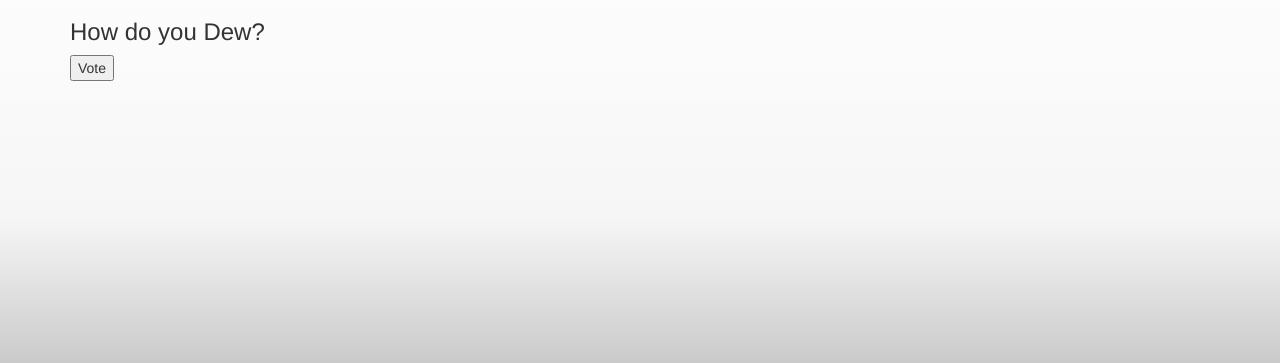
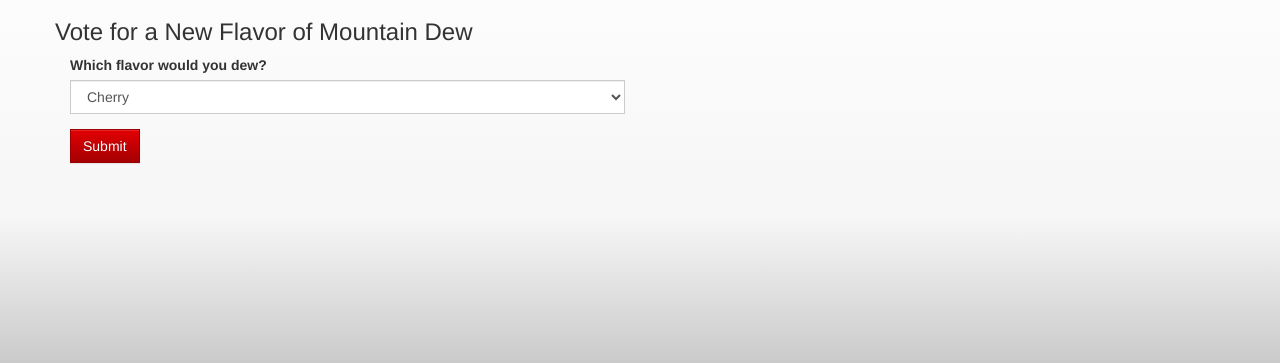
Before and after one commit to alexlanza/cs399_agency, a Django app: page /campaigns/mtndewpoll in a window 1280 px wide. Shown: the part 101-464 px from the top of the page. Run offline with Django 3.2, Linux system fonts and the light colour scheme; parts of the project's set-up code (start-up, migrations or seed data) failed here and were passed over; some libraries are stand-ins or nearby versions.

Commit message:
added form and request handling

```diff
--- a/agency/templates/mtndewpoll.html
+++ b/agency/templates/mtndewpoll.html
@@ -3,24 +3,31 @@
 {% endblock %}
 
 {% block title %}
-Home
+    Vote for a New Flavor of Mountain Dew
 {% endblock %}
 {% block content %}
 
-<div class="container">
-    <div class="row">
-        <div class="col-sm-12">
-            <h3>How do you Dew?</h3>
-			<form action="/mtndewpoll/vote/" method="post">
-
-			{% for choice in form.field.flavor %}
-				{{ choice.value }}
-			{% endfor %}
-
-			<input type="submit" value="Vote" />
-			</form>
+    <div class="container">
+        <div class="row">
+            <h3>Vote for a New Flavor of Mountain Dew</h3>
+            <div class="col-sm-6">
+                {% if messages %}
+                    <div class='alert alert-success' role="alert">
+                        {% for message in messages %}
+                            {{ message.message }}
+                        {% endfor %}
+                    </div>
+                {% endif %}
+                <form action="mtndewpoll" method="POST">
+                    {% load bootstrap3 %}
+                    {% csrf_token %}
+                    {% bootstrap_form form %}
+                    {% buttons %}
+                        <button class="btn btn-primary" type="submit">Submit</button>
+                    {% endbuttons %}
+                </form>
+            </div>
         </div>
     </div>
-</div>
 
 {% endblock %}
--- a/agency/views/mtndewpoll.py
+++ b/agency/views/mtndewpoll.py
@@ -1,15 +1,38 @@
-from django.core import serializers
-from django.http import HttpResponse
 from django.shortcuts import render
 from django.http import HttpResponseRedirect
-from django.db import models
 from django import forms
 from agency.models.mtndewpoll import MtnDewFlavorPoll
+from django.contrib import messages
+from django.http import Http404
 
-class MtnDewPollForm(forms.ModelForm):
-    class Meta:
-        model = MtnDewFlavorPoll
-        fields = ['flavor']
+
+class MtnDewPollForm(forms.Form):
+    # class Meta:
+    #     model = MtnDewFlavorPoll
+    #     fields = ['flavor']
+
+    flavor = forms.ChoiceField(
+        choices=[('Cherry', 'Cherry'), ('Pineapple', 'Pineapple'), ('Berry', 'Berry'),
+                 ('Mango', 'Mango')],
+        widget=forms.Select(),
+        label="Which flavor would you dew?")
+
 
 def mtndewpoll(request):
-    return render(request, "mtndewpoll.html", {'form': MtnDewPollForm})
+    if request.method == 'POST':
+        form = MtnDewPollForm(request.POST)
+        if form.is_valid():
+            messages.success(request, 'Thanks for voting!')
+            flavor = form.cleaned_data['flavor']
+            print flavor
+            vote = MtnDewFlavorPoll(flavor=flavor)
+            vote.save()
+        else:
+            messages.success(request, 'Something went wrong!')
+
+        return render(request, "mtndewpoll.html", {'form': MtnDewPollForm()})
+
+    elif request.method == 'GET':
+        return render(request, "mtndewpoll.html", {'form': MtnDewPollForm()})
+    else:
+        raise Http404
```
